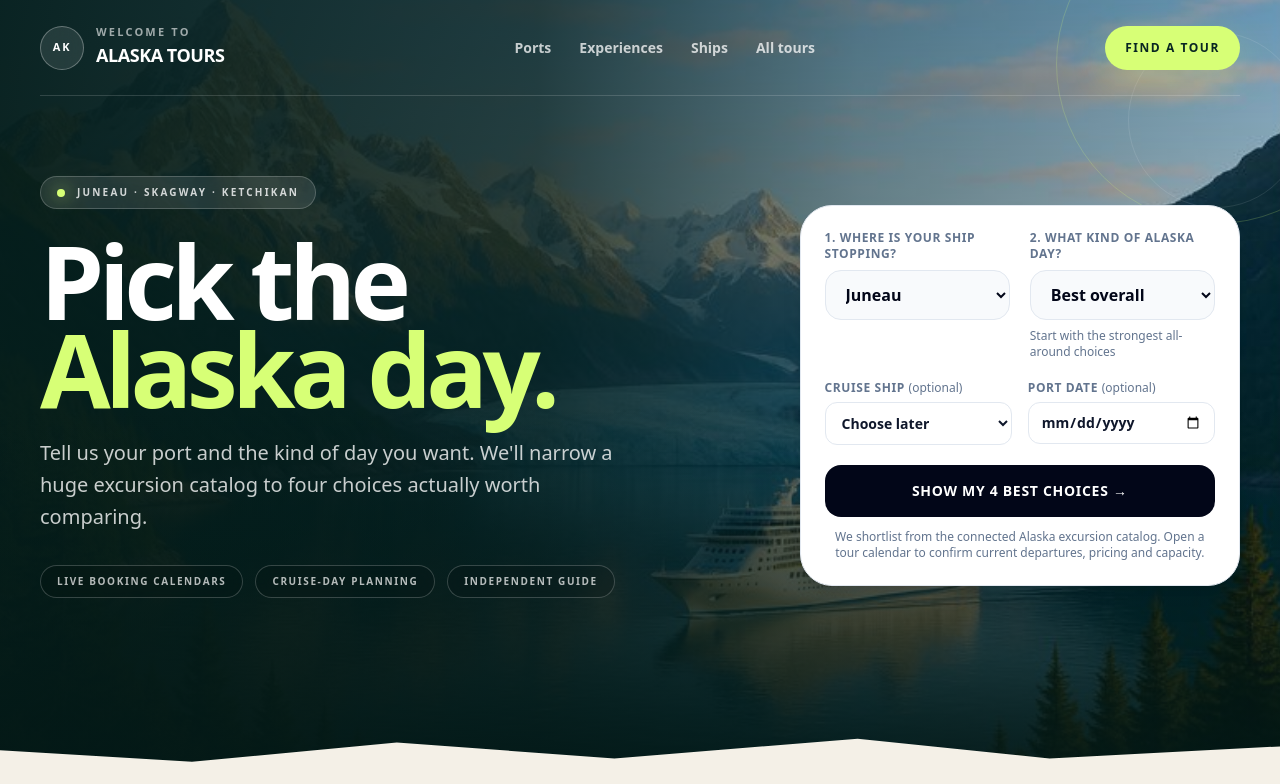
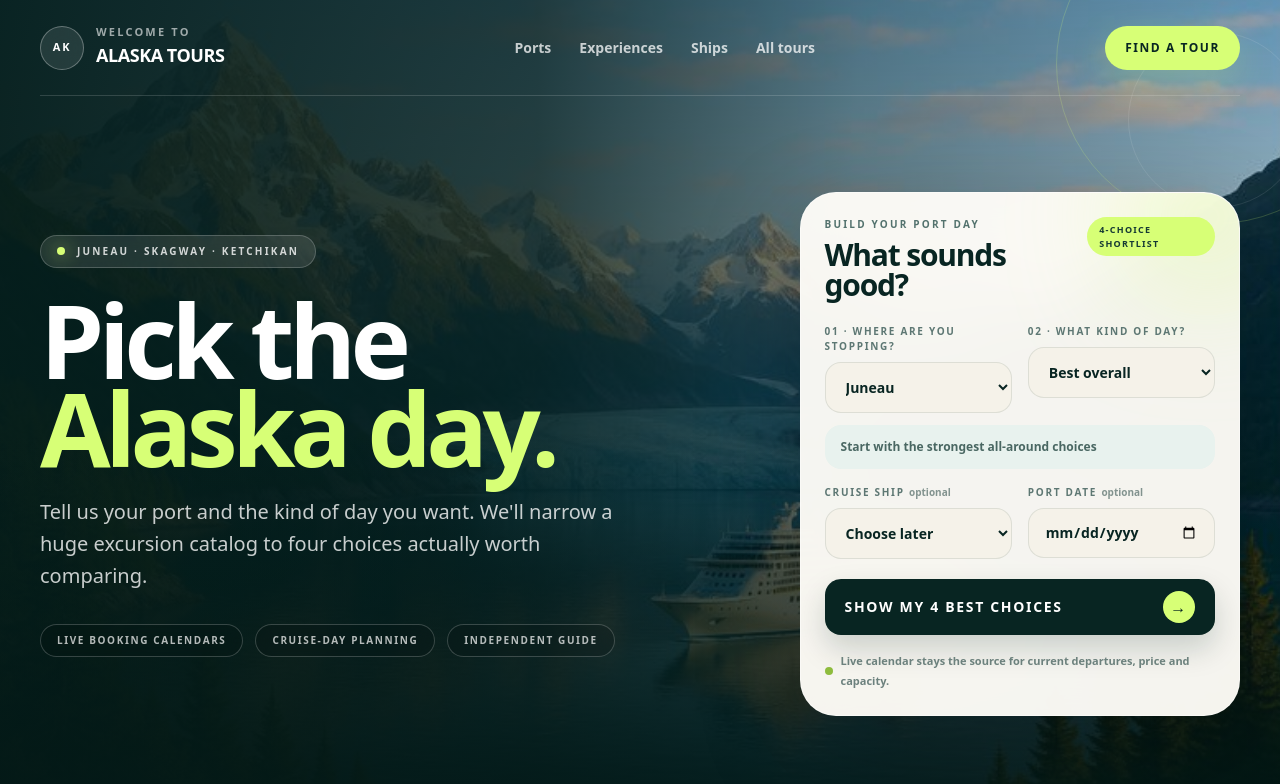
Before and after one commit to erichroeseler123-bot/wta-renderer, a Next.js app: page / in a window 1280 px wide. Shown: the top 784 px of the page. Built offline with nearby package versions, Linux system fonts and the light colour scheme.

Commit message:
Restyle Alaska homepage finder

```diff
--- a/app/components/home/HomepageForm.tsx
+++ b/app/components/home/HomepageForm.tsx
@@ -42,19 +42,32 @@ export default function HomepageForm({
     router.push(`/plan?${qs.toString()}`);
   };
 
+  const inputClass =
+    "w-full rounded-2xl border border-[#0b352f]/10 bg-[#f5f2e9] px-4 py-3.5 text-sm font-black text-[#082522] outline-none transition focus:border-[#0b352f]/30 focus:bg-white focus:ring-4 focus:ring-[#d7ff76]/35";
+
   return (
-    <form onSubmit={handleSubmit} className="rounded-[2rem] border border-slate-200 bg-white p-5 shadow-xl sm:p-6 max-w-3xl mx-auto">
-      <div className="grid gap-5 sm:grid-cols-2">
+    <form
+      onSubmit={handleSubmit}
+      className="relative overflow-hidden rounded-[2.25rem] border border-white/40 bg-[#fffdf8]/96 p-5 text-[#082522] shadow-[0_30px_100px_rgba(0,0,0,.28)] backdrop-blur-xl sm:p-6"
+    >
+      <div className="absolute -right-10 -top-12 h-36 w-36 rounded-full bg-[#d7ff76]/45 blur-3xl" />
+      <div className="relative">
+        <div className="flex items-start justify-between gap-5">
+          <div>
+            <div className="text-[10px] font-black uppercase tracking-[0.22em] text-[#53726d]">Build your port day</div>
+            <h2 className="mt-2 text-3xl font-black leading-none tracking-[-0.04em] text-[#082522]">What sounds good?</h2>
+          </div>
+          <div className="hidden rounded-full bg-[#d7ff76] px-3 py-1.5 text-[9px] font-black uppercase tracking-[0.14em] text-[#163a34] sm:block">
+            4-choice shortlist
+          </div>
+        </div>
+
+        <div className="mt-6 grid gap-4 sm:grid-cols-2 lg:grid-cols-1 xl:grid-cols-2">
           <div className="space-y-2">
-          <label htmlFor="port-select" className="text-xs font-black uppercase tracking-wider text-slate-500 block">
-            1. Where is your ship stopping?
+            <label htmlFor="port-select" className="block text-[10px] font-black uppercase tracking-[0.17em] text-[#5d7773]">
+              01 · Where are you stopping?
             </label>
-          <select
-            id="port-select"
-            value={port}
-            onChange={(e) => setPort(e.target.value)}
-            className="w-full rounded-2xl border border-slate-200 bg-slate-50 px-4 py-3 text-base font-bold text-slate-950 focus:outline-none focus:ring-2 focus:ring-sky-600"
-          >
+            <select id="port-select" value={port} onChange={(e) => setPort(e.target.value)} className={inputClass}>
               {approvedPorts.map((p) => (
                 <option key={p.slug} value={p.slug}>{p.title}</option>
               ))}
@@ -62,53 +75,53 @@ export default function HomepageForm({
           </div>
 
           <div className="space-y-2">
-          <label htmlFor="style-select" className="text-xs font-black uppercase tracking-wider text-slate-500 block">
-            2. What kind of Alaska day?
+            <label htmlFor="style-select" className="block text-[10px] font-black uppercase tracking-[0.17em] text-[#5d7773]">
+              02 · What kind of day?
             </label>
-          <select
-            id="style-select"
-            value={style}
-            onChange={(e) => setStyle(e.target.value)}
-            className="w-full rounded-2xl border border-slate-200 bg-slate-50 px-4 py-3 text-base font-bold text-slate-950 focus:outline-none focus:ring-2 focus:ring-sky-600"
-          >
+            <select id="style-select" value={style} onChange={(e) => setStyle(e.target.value)} className={inputClass}>
               {TRIP_STYLES.map((item) => (
                 <option key={item.value} value={item.value}>{item.label}</option>
               ))}
             </select>
-          <p className="text-xs text-slate-500">{TRIP_STYLES.find((item) => item.value === style)?.hint}</p>
           </div>
         </div>
 
-      <div className="mt-5 grid gap-4 sm:grid-cols-2">
-        <div className="space-y-1.5">
-          <label htmlFor="ship-select" className="text-xs font-black uppercase tracking-wider text-slate-500 block">Cruise ship <span className="font-medium normal-case tracking-normal">(optional)</span></label>
-          <select
-            id="ship-select"
-            value={ship}
-            onChange={(e) => setShip(e.target.value)}
-            className="w-full rounded-xl border border-slate-200 bg-white px-3 py-2.5 text-sm font-semibold text-slate-900 focus:outline-none focus:ring-2 focus:ring-sky-600"
-          >
+        <div className="mt-3 rounded-2xl bg-[#e8f2ee] px-4 py-3 text-xs font-semibold leading-5 text-[#496762]">
+          {TRIP_STYLES.find((item) => item.value === style)?.hint}
+        </div>
+
+        <div className="mt-4 grid gap-4 sm:grid-cols-2 lg:grid-cols-1 xl:grid-cols-2">
+          <div className="space-y-2">
+            <label htmlFor="ship-select" className="block text-[10px] font-black uppercase tracking-[0.17em] text-[#5d7773]">
+              Cruise ship <span className="font-semibold normal-case tracking-normal text-[#82938f]">optional</span>
+            </label>
+            <select id="ship-select" value={ship} onChange={(e) => setShip(e.target.value)} className={inputClass}>
               <option value="">Choose later</option>
               {CRUISE_SHIPS.map((s) => <option key={s} value={s}>{s}</option>)}
             </select>
           </div>
 
-        <div className="space-y-1.5">
-          <label htmlFor="date-input" className="text-xs font-black uppercase tracking-wider text-slate-500 block">Port date <span className="font-medium normal-case tracking-normal">(optional)</span></label>
-          <input
-            id="date-input"
-            type="date"
-            value={date}
-            onChange={(e) => setDate(e.target.value)}
-            className="w-full rounded-xl border border-slate-200 bg-white px-3 py-2.5 text-sm font-semibold text-slate-900 focus:outline-none focus:ring-2 focus:ring-sky-600"
-          />
+          <div className="space-y-2">
+            <label htmlFor="date-input" className="block text-[10px] font-black uppercase tracking-[0.17em] text-[#5d7773]">
+              Port date <span className="font-semibold normal-case tracking-normal text-[#82938f]">optional</span>
+            </label>
+            <input id="date-input" type="date" value={date} onChange={(e) => setDate(e.target.value)} className={inputClass} />
           </div>
         </div>
 
-      <button type="submit" className="mt-5 w-full rounded-2xl bg-slate-950 py-4 text-center text-sm font-black uppercase tracking-wider text-white hover:bg-slate-800 transition">
-        Show my 4 best choices →
+        <button
+          type="submit"
+          className="mt-5 flex min-h-14 w-full items-center justify-between rounded-2xl bg-[#082522] px-5 text-left text-sm font-black uppercase tracking-[0.12em] text-white shadow-[0_14px_30px_rgba(8,37,34,.18)] transition hover:-translate-y-0.5 hover:bg-[#123a35]"
+        >
+          <span>Show my 4 best choices</span>
+          <span className="flex h-8 w-8 items-center justify-center rounded-full bg-[#d7ff76] text-base text-[#082522]">→</span>
         </button>
-      <p className="mt-3 text-center text-xs text-slate-500">We shortlist from the connected Alaska excursion catalog. Open a tour calendar to confirm current departures, pricing and capacity.</p>
+
+        <div className="mt-4 flex items-center gap-2 text-[11px] font-semibold leading-5 text-[#6c817d]">
+          <span className="h-2 w-2 shrink-0 rounded-full bg-[#8ebc3d]" />
+          Live calendar stays the source for current departures, price and capacity.
+        </div>
+      </div>
     </form>
   );
 }
```
Lines whose indentation alone changed are shown as unchanged.
